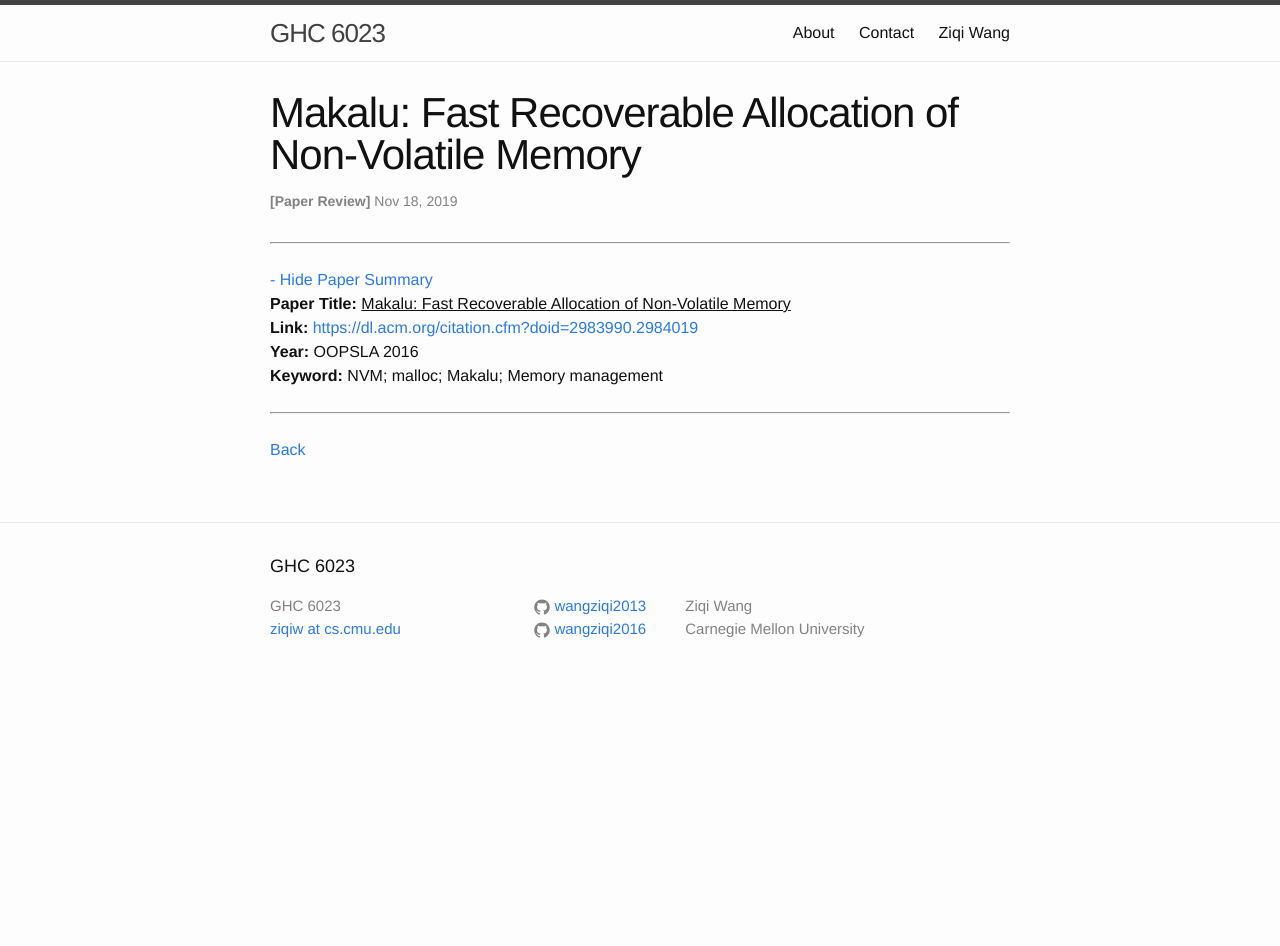
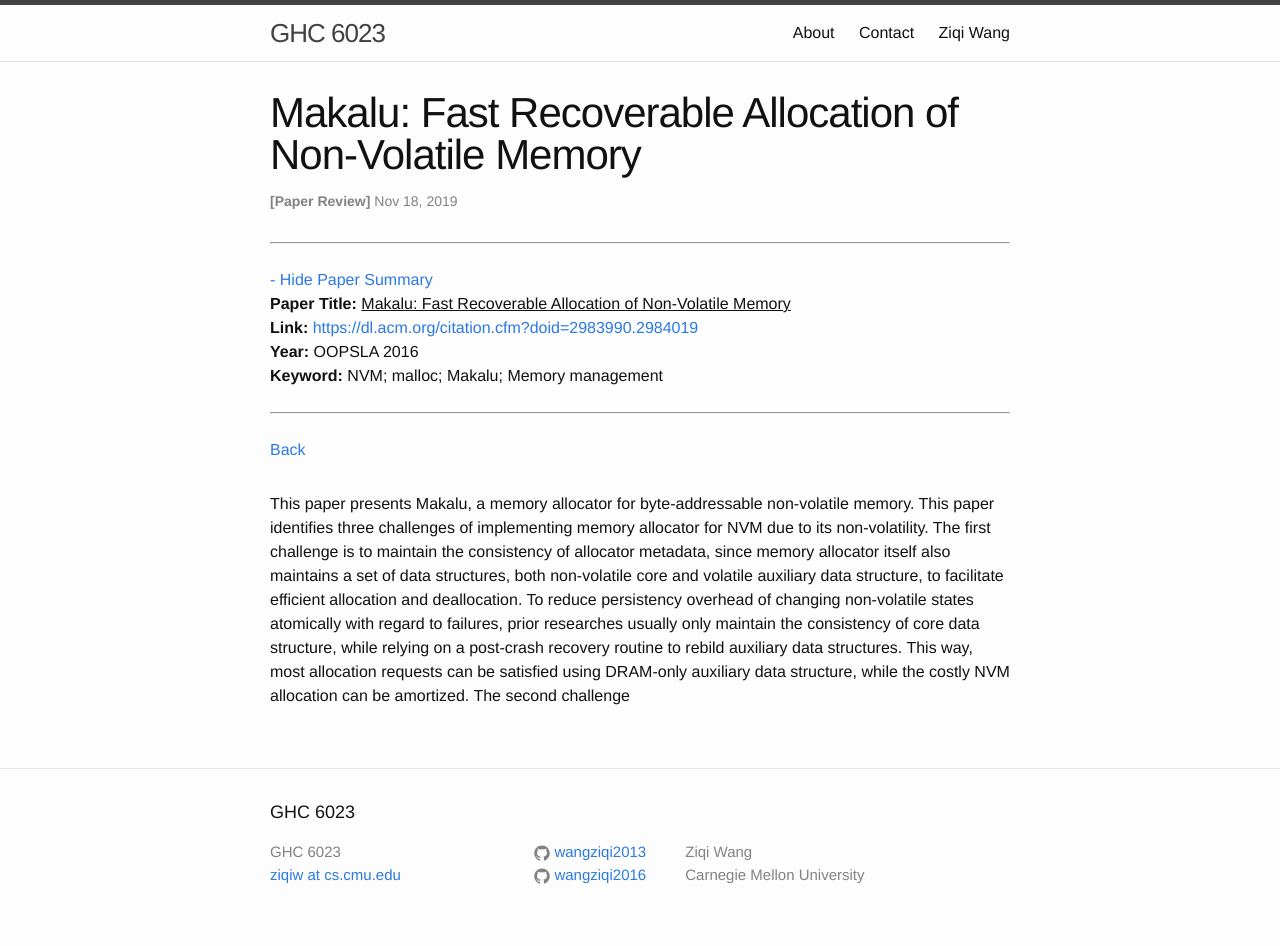
Before and after one commit to wangziqi2013/wangziqi2013.github.io, a Jekyll site: the page built from _posts/2019-11-18-makalu.markdown, in a window 1280 px wide. Built offline with Jekyll 4.4.1, drawn with Linux system fonts in a browser that asks for light colours; before the commit the page ends 900 px from its top, so only the background shows below that.

Commit message:
Adding first challenge

```diff
--- a/_posts/2019-11-18-makalu.markdown
+++ b/_posts/2019-11-18-makalu.markdown
@@ -12,3 +12,12 @@ htm_cd:
 htm_cr:
 version_mgmt:
 ---
+
+This paper presents Makalu, a memory allocator for byte-addressable non-volatile memory. This paper identifies three challenges
+of implementing memory allocator for NVM due to its non-volatility. The first challenge is to maintain the consistency of
+allocator metadata, since memory allocator itself also maintains a set of data structures, both non-volatile core and
+volatile auxiliary data structure, to facilitate efficient allocation and deallocation. To reduce persistency overhead
+of changing non-volatile states atomically with regard to failures, prior researches usually only maintain the consistency
+of core data structure, while relying on a post-crash recovery routine to rebild auxiliary data structures. This way,
+most allocation requests can be satisfied using DRAM-only auxiliary data structure, while the costly NVM allocation can
+be amortized. The second challenge
```
